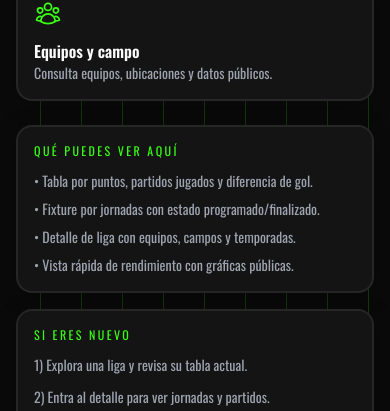
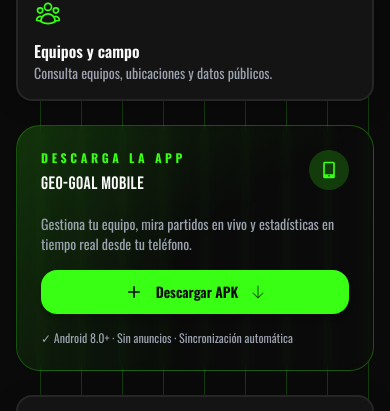
Before and after one commit to XDarren11/Geo-Goal, a React (Vite) app in the folder Geo-Goal_frontend/: page /public in a window 390 px wide. Shown: the part 858-1269 px from the top of the page. Built offline with nearby package versions, Linux system fonts and the light colour scheme; no server answers.

Commit message:
Add MobileDownloadCard component to PublicHomeView for APK download

```diff
--- /dev/null
+++ b/Geo-Goal_frontend/src/components/MobileDownloadCard/index.tsx
@@ -0,0 +1,59 @@
+import { ArrowDownIcon } from "@heroicons/react/24/solid";
+
+type Props = {
+  apkUrl?: string;
+};
+
+export default function MobileDownloadCard({ apkUrl = "#" }: Props) {
+  return (
+    <div className="relative overflow-hidden rounded-3xl border border-geo-green/30 bg-gradient-to-br from-geo-green/10 via-transparent to-transparent p-6 shadow-sm backdrop-blur-sm transition hover:border-geo-green/60">
+      {/* Subtle accent line */}
+      <div className="absolute inset-0 bg-gradient-to-r from-geo-green/20 via-transparent to-transparent opacity-40" />
+
+      <div className="relative z-10 space-y-4">
+        {/* Header */}
+        <div className="flex items-start justify-between">
+          <div>
+            <p className="text-xs font-bold uppercase tracking-[0.3em] text-geo-green">Descarga la app</p>
+            <h3 className="mt-1 font-geo text-lg tracking-wide text-[var(--geo-text)]">Geo-Goal Mobile</h3>
+          </div>
+          {/* Mobile icon */}
+          <div className="rounded-full bg-geo-green/20 p-2.5">
+            <svg className="h-5 w-5 text-geo-green" fill="currentColor" viewBox="0 0 24 24">
+              <path d="M17 2H7c-1.1 0-1.99.9-1.99 2v16c0 1.1.89 2 1.99 2h10c1.1 0 2-.9 2-2V4c0-1.1-.9-2-2-2zm-5 18c-.55 0-1-.45-1-1s.45-1 1-1 1 .45 1 1-.45 1-1 1zm5-3H7V4h10v13z" />
+            </svg>
+          </div>
+        </div>
+
+        {/* Description */}
+        <p className="text-sm text-[var(--geo-text-muted)]">
+          Gestiona tu equipo, mira partidos en vivo y estadísticas en tiempo real desde tu teléfono.
+        </p>
+
+        {/* Download button */}
+        <button
+          onClick={() => {
+            if (apkUrl && apkUrl !== "#") {
+              const link = document.createElement("a");
+              link.href = apkUrl;
+              link.download = "Geo-Goal.apk";
+              link.click();
+            }
+          }}
+          className="group flex w-full items-center justify-center gap-3 rounded-2xl bg-geo-green px-4 py-3 text-sm font-semibold text-geo-black shadow-md transition hover:shadow-lg hover:scale-[1.02]"
+        >
+          <svg className="h-5 w-5" fill="currentColor" viewBox="0 0 24 24">
+            <path d="M19 13h-6v6h-2v-6H5v-2h6V5h2v6h6v2z" />
+          </svg>
+          <span>Descargar APK</span>
+          <ArrowDownIcon className="h-4 w-4 opacity-70 group-hover:opacity-100" />
+        </button>
+
+        {/* Badge */}
+        <p className="text-xs text-[var(--geo-text-muted)]">
+          ✓ Android 8.0+ · Sin anuncios · Sincronización automática
+        </p>
+      </div>
+    </div>
+  );
+}
--- a/Geo-Goal_frontend/src/views/public/Home/index.tsx
+++ b/Geo-Goal_frontend/src/views/public/Home/index.tsx
@@ -4,6 +4,7 @@
 import { useTheme } from "@/context/ThemeContext";
 import { getPublicFixture, getPublicLeagues, getPublicNews, getPublicStandings } from "@/api/publicAPI";
 import Logo from "@/components/Logo";
+import MobileDownloadCard from "@/components/MobileDownloadCard";
 import {
   ArrowRightIcon,
   CalendarDaysIcon,
@@ -160,6 +161,10 @@
                 <p className="text-sm text-[var(--geo-text-muted)]">Consulta equipos, ubicaciones y datos públicos.</p>
               </div>
             </div>
+
+            <MobileDownloadCard
+              apkUrl="/downloads/geo-goal-android.apk"
+            />
 
             <div className="grid gap-4 sm:grid-cols-2">
               <div className="card-pitch p-4">
```
